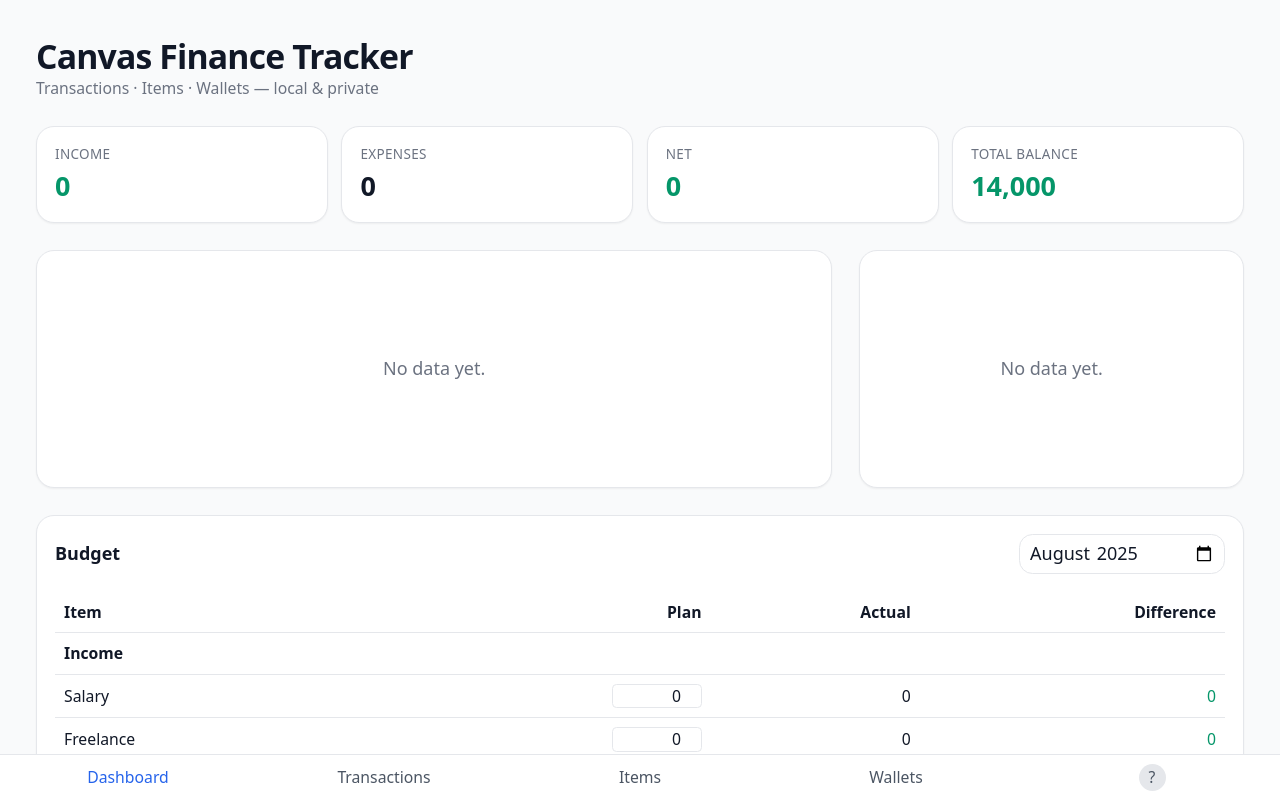
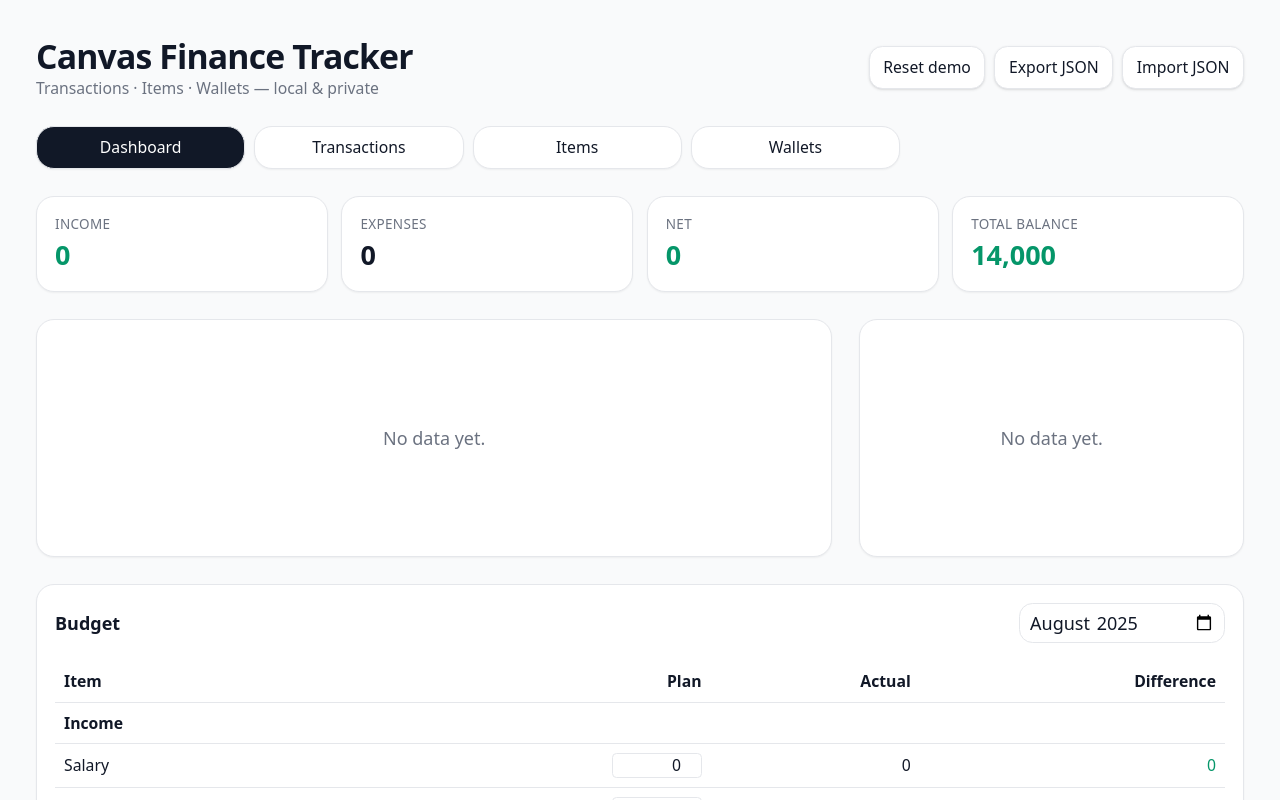
Before and after one commit to andromeda8wave/personal-app, a React (Vite) app: page / in a window 1280 px wide. Shown: the top 800 px of the page. Built offline with nearby package versions, Linux system fonts and the light colour scheme.

Commit message:
Revert "Add profile tab with settings and data actions"

```diff
--- a/src/App.jsx
+++ b/src/App.jsx
@@ -1,6 +1,5 @@
 import React, { useCallback, useDeferredValue, useEffect, useMemo, useRef, useState } from "react";
 import Dashboard from "./Dashboard";
-import Profile from "./Profile.jsx";
 
 // =============================================================
 // Canvas Finance Tracker — v1.1 (senior refactor: structure + perf)
@@ -18,8 +17,7 @@ import Profile from "./Profile.jsx";
 
 // ------------------------- Constants & Types -------------------------
 const DB_KEY = "cft_db_v2"; // bump when schema changes
-let APP_CURRENCY = "RUB"; // default when wallet currency missing
-const PROFILE_KEY = "cft_profile_v1";
+const APP_CURRENCY = "RUB"; // default when wallet currency missing
 
 /** @typedef {"income"|"expense"} TxType */
 /** @typedef {{ id:string, name:string, type:TxType, parentId?:string|null }} Item */
@@ -97,36 +95,6 @@ function loadDB() {
 
 function saveDB(db /** @type {DB} */) {
   localStorage.setItem(DB_KEY, JSON.stringify(db));
-}
-
-const DEFAULT_PROFILE = {
-  firstName: "",
-  lastName: "",
-  about: "",
-  avatar: null,
-  settings: { lang: "en", theme: "system", currency: "RUB" }
-};
-
-function loadProfile() {
-  try {
-    const raw = localStorage.getItem(PROFILE_KEY);
-    if (!raw) return DEFAULT_PROFILE;
-    const p = JSON.parse(raw);
-    return { ...DEFAULT_PROFILE, ...p, settings: { ...DEFAULT_PROFILE.settings, ...(p.settings||{}) } };
-  } catch {
-    alert("Profile corrupted, resetting to defaults");
-    return DEFAULT_PROFILE;
-  }
-}
-
-function saveProfile(p) {
-  localStorage.setItem(PROFILE_KEY, JSON.stringify(p));
-}
-
-function useProfile() {
-  const [profile, setProfile] = useState(() => loadProfile());
-  useEffect(() => { saveProfile(profile); }, [profile]);
-  return { profile, setProfile };
 }
 
 function formatMoney(amount, currency = APP_CURRENCY) {
@@ -319,31 +287,12 @@ function useDerived(db /** @type {DB} */) {
 // ------------------------- App -------------------------
 export default function App() {
   const { db, addTx, updTx, delTx, upsertItem, delItem, upsertWallet, delWallet, upsertBudget, delBudget, resetDemo, importDB } = useDB();
-  const { profile, setProfile } = useProfile();
   const { itemMap, walletMap, walletBalances, totals, monthly, expenseByItem, actualByTopLevelForMonth, budgetByTopLevelForMonth, isLeaf, netThisMonth, expenseIncomeRatio } = useDerived(db);
 
-  const navInitials = `${profile.firstName?.[0] || ''}${profile.lastName?.[0] || ''}`.toUpperCase() || '?';
-
-  const [tab, setTab] = useState(/** @type {"dashboard"|"transactions"|"items"|"wallets"|"profile"} */("dashboard"));
+  const [tab, setTab] = useState(/** @type {"dashboard"|"transactions"|"items"|"wallets"} */("dashboard"));
   const [search, setSearch] = useState("");
   const debouncedSearch = useDebounced(search, 250);
   const slowSearch = useDeferredValue(debouncedSearch);
-
-  useEffect(() => {
-    document.documentElement.lang = profile.settings.lang;
-    const apply = () => {
-      const prefersDark = window.matchMedia("(prefers-color-scheme: dark)").matches;
-      const dark = profile.settings.theme === "dark" || (profile.settings.theme === "system" && prefersDark);
-      document.documentElement.classList.toggle("dark", dark);
-    };
-    apply();
-    if (profile.settings.theme === "system") {
-      const mq = window.matchMedia("(prefers-color-scheme: dark)");
-      mq.addEventListener("change", apply);
-      return () => mq.removeEventListener("change", apply);
-    }
-    APP_CURRENCY = profile.settings.currency || APP_CURRENCY;
-  }, [profile.settings.lang, profile.settings.theme, profile.settings.currency]);
 
   // filter & sort txs efficiently
   const filteredTxs = useMemo(() => {
@@ -376,14 +325,38 @@ export default function App() {
 
   const onImport = useCallback((data) => importDB(data), [importDB]);
 
+  const onHardReset = useCallback(() => {
+    if (confirm("This will erase ALL local data. Continue?")) resetDemo();
+  }, [resetDemo]);
 
   return (
-    <div className="min-h-screen bg-gray-50 text-gray-900 p-2 sm:p-4 md:p-8 pb-24">
+    <div className="min-h-screen bg-gray-50 text-gray-900 p-2 sm:p-4 md:p-8">
       <div className="mx-auto w-full max-w-md md:max-w-6xl">
-        <header className="mb-6">
-          <h1 className="text-xl sm:text-2xl md:text-3xl font-bold tracking-tight">Canvas Finance Tracker</h1>
-          <p className="text-sm text-gray-500">Transactions · Items · Wallets — local & private</p>
+        <header className="mb-6 flex flex-col sm:flex-row sm:items-center sm:justify-between gap-4">
+          <div>
+            <h1 className="text-xl sm:text-2xl md:text-3xl font-bold tracking-tight">Canvas Finance Tracker</h1>
+            <p className="text-sm text-gray-500">Transactions · Items · Wallets — local & private</p>
+          </div>
+          <div className="flex flex-wrap items-center gap-2">
+            <button onClick={onHardReset} className="px-3 py-2 rounded-xl bg-white shadow border text-sm hover:bg-gray-50">Reset demo</button>
+            <button onClick={onExport} className="px-3 py-2 rounded-xl bg-white shadow border text-sm hover:bg-gray-50">Export JSON</button>
+            <ImportButton onImport={onImport} />
+          </div>
         </header>
+        <nav className="mb-6 grid grid-cols-2 sm:grid-cols-4 gap-2 md:w-[48rem]">
+          {[
+            { id: "dashboard", label: "Dashboard" },
+            { id: "transactions", label: "Transactions" },
+            { id: "items", label: "Items" },
+            { id: "wallets", label: "Wallets" },
+          ].map(t => (
+            <button
+              key={t.id}
+              onClick={() => setTab(/** @type any */(t.id))}
+              className={cls("px-4 py-2 rounded-2xl text-sm font-medium border shadow-sm", tab === t.id ? "bg-gray-900 text-white" : "bg-white hover:bg-gray-50")}
+            >{t.label}</button>
+          ))}
+        </nav>
 
           {tab === "dashboard" && (
             <Dashboard
@@ -425,28 +398,8 @@ export default function App() {
           <WalletsPanel wallets={db.wallets} upsertWallet={upsertWallet} delWallet={delWallet} walletBalances={walletBalances} />
         )}
 
-        {tab === "profile" && (
-          <Profile
-            profile={profile}
-            setProfile={setProfile}
-            onExport={onExport}
-            onImport={onImport}
-            onReset={resetDemo}
-            db={db}
-          />
-        )}
-
         <footer className="mt-10 text-xs text-gray-400">Data is stored locally in your browser (localStorage). No server involved.</footer>
       </div>
-      <nav className="fixed bottom-0 inset-x-0 bg-white border-t shadow-sm grid grid-cols-5 text-sm">
-        {[{id:"dashboard",label:"Dashboard"},{id:"transactions",label:"Transactions"},{id:"items",label:"Items"},{id:"wallets",label:"Wallets"},{id:"profile",label:"Profile"}].map(t => (
-          <button key={t.id} onClick={() => setTab(/** @type any */(t.id))} className={cls("py-2", tab === t.id ? "text-blue-600" : "text-gray-600")}>
-            {t.id === "profile" ? (
-              profile.avatar ? <img src={profile.avatar} alt="avatar" className="mx-auto w-6 h-6 rounded-full" /> : <span className="inline-block w-6 h-6 rounded-full bg-gray-200 text-center leading-6">{navInitials}</span>
-            ) : t.label}
-          </button>
-        ))}
-      </nav>
     </div>
   );
 }
@@ -897,7 +850,7 @@ function Modal({ children, onClose }) {
   );
 }
 
-export function ImportButton({ onImport }) {
+function ImportButton({ onImport }) {
   const onChange = useCallback((e) => {
     const f = e.target.files?.[0]; if (!f) return;
     const reader = new FileReader();
--- a/src/Profile.jsx
+++ /dev/null
@@ -1,104 +0,0 @@
-import React, { useState, useCallback, useEffect } from "react";
-import { ImportButton } from "./App.jsx";
-
-export default function Profile({ profile, setProfile, onExport, onImport, onReset, db }) {
-  const [form, setForm] = useState(profile);
-
-  useEffect(() => setForm(profile), [profile]);
-
-  const onChange = useCallback((e) => {
-    const { name, value } = e.target;
-    setForm(f => ({ ...f, [name]: value }));
-  }, []);
-
-  const onChangeSettings = useCallback((e) => {
-    const { name, value } = e.target;
-    setForm(f => ({ ...f, settings: { ...f.settings, [name]: value } }));
-  }, []);
-
-  const onSave = useCallback(() => setProfile(form), [form, setProfile]);
-  const onCancel = useCallback(() => setForm(profile), [profile]);
-
-  const onPhoto = useCallback((e) => {
-    const file = e.target.files?.[0];
-    if (!file) return;
-    if (!file.type.startsWith("image/")) { alert("Unsupported file"); return; }
-    if (file.size > 1024 * 1024) { alert("Image too large (max 1MB)"); return; }
-    const reader = new FileReader();
-    reader.onload = () => setForm(f => ({ ...f, avatar: reader.result }));
-    reader.readAsDataURL(file);
-    e.currentTarget.value = "";
-  }, []);
-
-  const initials = `${profile.firstName?.[0] || ""}${profile.lastName?.[0] || ""}`.toUpperCase() || "?";
-
-  const storageSize = new Blob([
-    localStorage.getItem("cft_db_v2") || "",
-    localStorage.getItem("cft_profile_v1") || "",
-  ]).size;
-
-  return (
-    <div className="space-y-6 pb-24">
-      <section className="flex items-center gap-4">
-        <div className="w-24 h-24 rounded-full bg-gray-200 flex items-center justify-center overflow-hidden text-3xl">
-          {form.avatar ? <img src={form.avatar} alt="avatar" className="w-full h-full object-cover" /> : initials}
-        </div>
-        <div>
-          <label className="block text-sm font-medium">Change photo
-            <input type="file" accept="image/*" onChange={onPhoto} className="block mt-1" />
-          </label>
-        </div>
-      </section>
-      <section className="space-y-2">
-        <input name="firstName" value={form.firstName} onChange={onChange} placeholder="First name" className="w-full p-2 border rounded" />
-        <input name="lastName" value={form.lastName} onChange={onChange} placeholder="Last name" className="w-full p-2 border rounded" />
-        <textarea name="about" value={form.about} onChange={onChange} placeholder="About" className="w-full p-2 border rounded" />
-      </section>
-
-      <section className="space-y-2">
-        <h2 className="font-medium">General settings</h2>
-        <div className="flex flex-col gap-2">
-          <label>Language
-            <select name="lang" value={form.settings.lang} onChange={onChangeSettings} className="ml-2 p-1 border rounded">
-              <option value="en">English</option>
-              <option value="ru">Русский</option>
-            </select>
-          </label>
-          <label>Theme
-            <select name="theme" value={form.settings.theme} onChange={onChangeSettings} className="ml-2 p-1 border rounded">
-              <option value="light">Light</option>
-              <option value="dark">Dark</option>
-              <option value="system">System</option>
-            </select>
-          </label>
-          <label>Default currency
-            <input name="currency" value={form.settings.currency} onChange={onChangeSettings} className="ml-2 p-1 border rounded" />
-          </label>
-        </div>
-      </section>
-
-      <section className="space-y-2">
-        <h2 className="font-medium">Data</h2>
-        <div className="flex flex-col gap-2">
-          <button onClick={() => { if (confirm("Export data?")) onExport(); }} className="px-3 py-2 rounded bg-white border shadow-sm">Export JSON</button>
-          <ImportButton onImport={(d) => { if (confirm("Import data?")) onImport(d); }} />
-          <button onClick={() => { if (confirm("Reset demo data?")) onReset(); }} className="px-3 py-2 rounded bg-white border shadow-sm">Reset demo</button>
-          <div className="text-sm text-gray-500">Wallets: {db.wallets.length}, Tx: {db.txs.length}, Budgets: {db.budgets.length}</div>
-          <div className="text-sm text-gray-500">Storage: {storageSize} bytes</div>
-        </div>
-      </section>
-
-      <section className="space-y-1 text-sm text-gray-600">
-        <h2 className="font-medium text-gray-900">About app</h2>
-        <div>DB version: {db.version}</div>
-        <p>Simple offline finance tracker. All data stays in your browser.</p>
-        <a className="text-blue-600 underline" href="https://opensource.org/licenses/MIT" target="_blank">MIT License</a>
-      </section>
-
-      <div className="flex gap-2">
-        <button onClick={onSave} className="px-4 py-2 rounded bg-gray-900 text-white">Save</button>
-        <button onClick={onCancel} className="px-4 py-2 rounded bg-white border">Cancel</button>
-      </div>
-    </div>
-  );
-}
```
